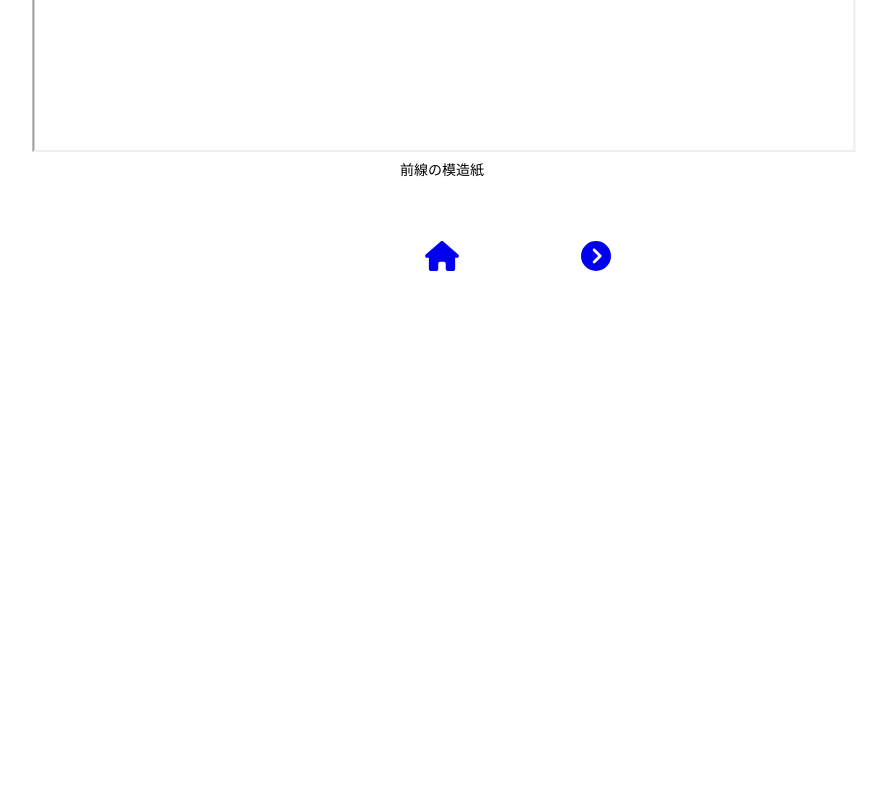
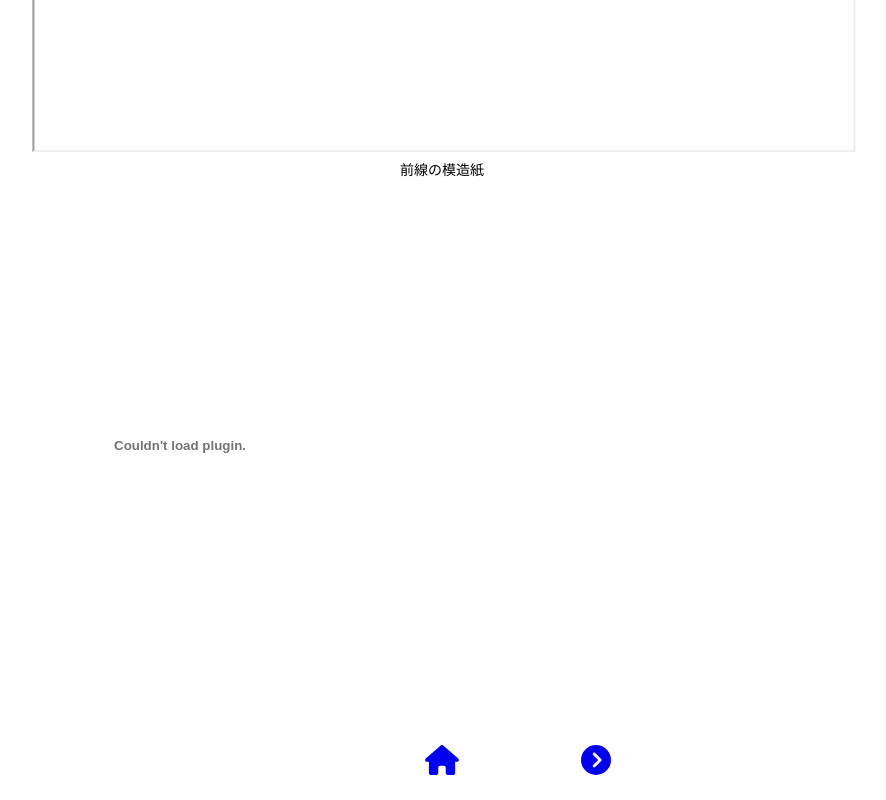
Before and after one commit to Ryo-Kawa/Reader, a Next.js app: page /display in a window 1280 px wide. Shown: the part 1306-2106 px from the top of the page, without its empty margins (198-1084 px from the left). Before the commit the page ends 1602 px from the top, so only its background shows below. Built offline with nearby package versions, Linux system fonts and the light colour scheme.

Commit message:
Update all_displays.tsx

```diff
--- a/src/component/all_displays/all_displays.tsx
+++ b/src/component/all_displays/all_displays.tsx
@@ -13,6 +13,7 @@ export function Front() {
             </p>
             <Video path="./video/front.mp4" title="前線の実験の様子" />
             <Pdf path="./pdf/front.pdf" title="前線の模造紙" />
+            <object data="filename.pdf" type="application/pdf" width="500" height="500"/>
         </section>
     );
 }
```
